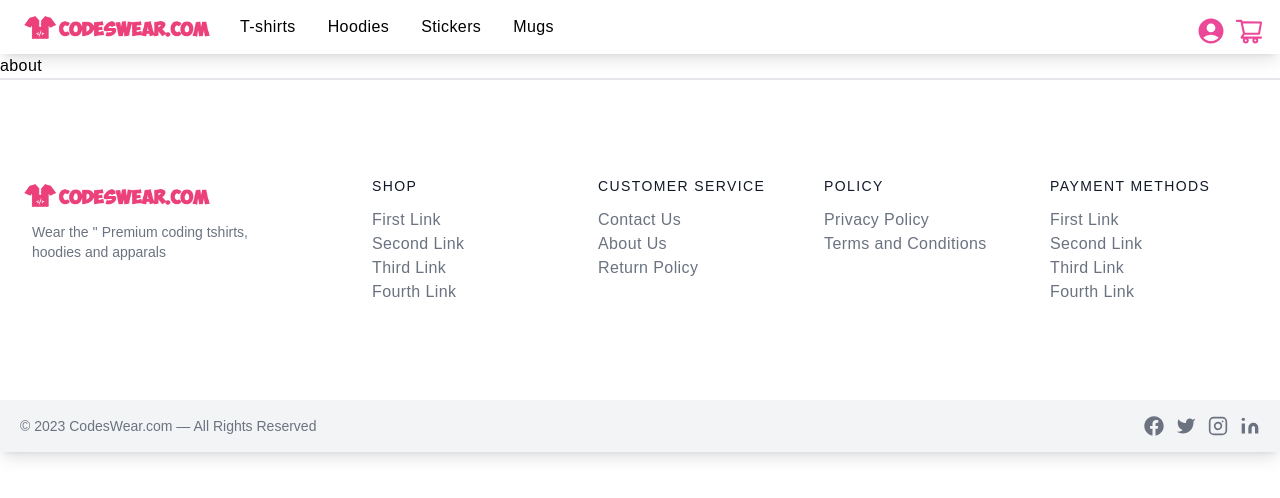
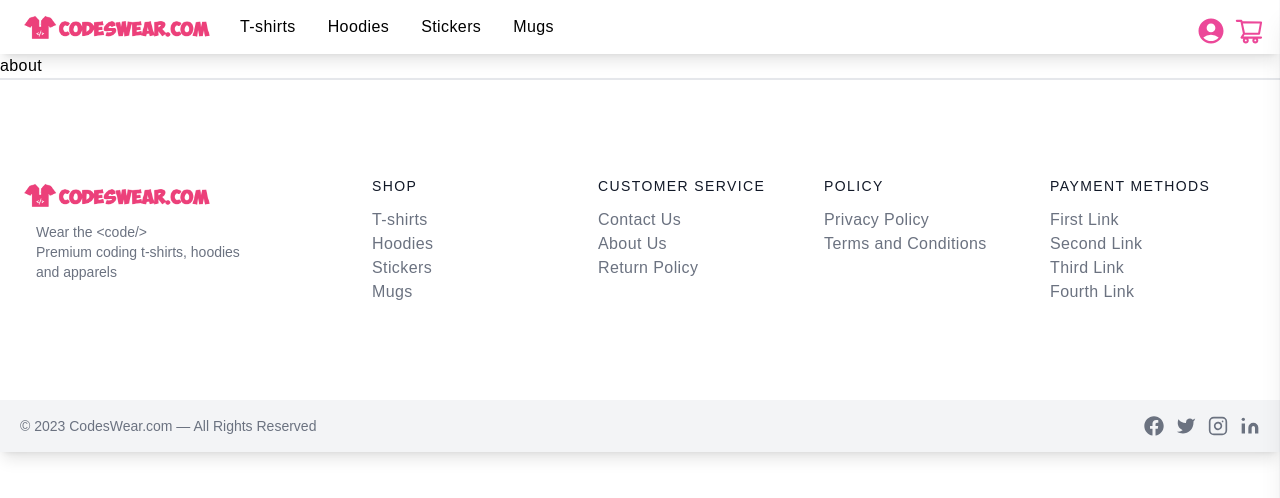
Before and after one commit to MdTanvirHassan/CodesWear, a Next.js app: page /about in a window 1280 px wide. Shown: the top 498 px of the page. Built offline with nearby package versions, Linux system fonts and the light colour scheme.

Commit message:
Replacing Dummy Text

```diff
--- a/components/Footer.js
+++ b/components/Footer.js
@@ -15,23 +15,23 @@ const Footer = () => {
         {/* <span className="ml-3 text-xl"></span> */}
       </div>
       </Link>
-      <p className="mt-2 px-3 text-sm text-gray-500">Wear the '<code/>' Premium coding tshirts, hoodies and apparals</p>
+      <p className="mt-2 px-4 text-sm text-gray-500">Wear the &lt;code/&gt; <br /> Premium coding t-shirts, hoodies and apparels</p>
     </div>
     <div className="flex-grow flex flex-wrap md:pl-20 -mb-10 md:mt-0 mt-10 md:text-left text-center">
       <div className="lg:w-1/4 md:w-1/2 w-full px-4">
         <h2 className="title-font font-medium text-gray-900 tracking-widest text-sm mb-3">SHOP</h2>
         <nav className="list-none mb-10">
           <li>
-            <a className="text-gray-500 hover:text-gray-800">First Link</a>
+            <Link legacyBehavior href={'/tshirts'}><a className="text-gray-500 hover:text-gray-800">T-shirts</a></Link>
           </li>
           <li>
-            <a className="text-gray-500 hover:text-gray-800">Second Link</a>
+          <Link legacyBehavior href={'/hoodies'}><a className="text-gray-500 hover:text-gray-800">Hoodies</a></Link>
           </li>
           <li>
-            <a className="text-gray-500 hover:text-gray-800">Third Link</a>
+          <Link legacyBehavior href={'/stickers'}><a className="text-gray-500 hover:text-gray-800">Stickers</a></Link>
           </li>
           <li>
-            <a className="text-gray-500 hover:text-gray-800">Fourth Link</a>
+          <Link legacyBehavior href={'/mugs'}><a className="text-gray-500 hover:text-gray-800">Mugs</a></Link>
           </li>
         </nav>
       </div>
--- a/components/Navbar.js
+++ b/components/Navbar.js
@@ -59,7 +59,7 @@ const Navbar = ({ cart, addToCart, RemoveFromCart, clearCart, subTotal }) => {
 
       <div
         ref={ref}
-        className={`h-screen sidebar absolute right-0 top-0 p-10 bg-pink-50 transform transition-transform ${Object.keys(cart).length === 0? 'translate-x-full':'translate-x-0'} z-10`}>
+        className={`h-screen sidebar absolute right-0 top-0 p-10 bg-pink-50 z-10 backdrop-filter backdrop-blur-lg shadow-xl ring-1 ring-gray-900/5 transform transition-transform ${Object.keys(cart).length === 0? 'translate-x-full':'translate-x-0'} z-10`}>
         <h2 className="text-xl font-bold text-center">Shopping Cart</h2>
         <span
           onClick={toggleCart}
@@ -75,7 +75,7 @@ const Navbar = ({ cart, addToCart, RemoveFromCart, clearCart, subTotal }) => {
               <li key={k} className="hover:text-black">
                 <div className="item flex my-5">
                   <div className="w-2/3 font-semibold text-sm">
-                    {cart[k].name}
+                    {cart[k].name}({cart[k].size}/{cart[k].variant})
                   </div>
                   <div className="w-1/3 flex font-semibold text-center justify-center items-center text-lg">
                     <AiFillMinusSquare
--- a/pages/product/[slug].js
+++ b/pages/product/[slug].js
@@ -43,7 +43,7 @@ const Post = ({ addToCart, product, variants }) => {
               <img
                 alt="e-commerce"
                 className=" object-fill object-center w-full h-full m-auto block px-8 md:px-24 rounded"
-                src="https://m.media-amazon.com/images/I/71RYmFd2sPL._AC_UX385_.jpg"
+                src={product.img}
               />
             </div>
 
@@ -52,7 +52,7 @@ const Post = ({ addToCart, product, variants }) => {
                 CODESWEAR
               </h2>
               <h1 className="text-gray-900 text-3xl font-medium mb-1">
-                Wear Your Code
+                {product.title}({product.size}/{product.color})
               </h1>
               <div className="flex mb-4">
                 <span className="flex items-center">
@@ -145,7 +145,7 @@ const Post = ({ addToCart, product, variants }) => {
                 </span>
               </div>
               <p className="leading-relaxed">
-                Lorem ipsum dolor sit amet consectetur adipisicing elit. Sapiente sunt cum ipsa quis beatae aspernatur sit rem aliquam non minima.
+                {product.desc}
               </p>
               <div className="flex mt-6 items-center pb-5 border-b-2 border-gray-100 mb-5">
                 <div className="flex">
@@ -176,7 +176,7 @@ const Post = ({ addToCart, product, variants }) => {
                       {Object.keys(variants[color]).includes('M') && <option value={'M'}>M</option>}
                       {Object.keys(variants[color]).includes('L') && <option value={'L'}>L</option>}
                       {Object.keys(variants[color]).includes('XL') && <option value={'XL'}>XL</option>}
-                      {Object.keys(variants[color]).includes('XXL') && <option value={'XXL'}>XxL</option>}
+                      {Object.keys(variants[color]).includes('XXL') && <option value={'XXL'}>XXL</option>}
 
                     </select>
                     <span className="absolute right-0 top-0 h-full w-10 text-center text-gray-600 pointer-events-none flex items-center justify-center">
@@ -196,7 +196,7 @@ const Post = ({ addToCart, product, variants }) => {
               </div>
               <div className="flex">
                 <span className=" font-medium text-2xl text-gray-900">
-                  $58.00
+                  ${product.price}
                 </span>
                 <button className="flex ml-4 text-white text-sm  border-0 py-2 px-2 focus:outline-none  rounded">
                   Buy Now
@@ -206,10 +206,10 @@ const Post = ({ addToCart, product, variants }) => {
                     addToCart(
                       slug,
                       1,
-                      499,
-                      "Wear the Code (L, Red)",
-                      "L",
-                      "Red"
+                      product.price,
+                      product.title,
+                      size,
+                      color
                     )
                   }
                   className="flex ml-2 text-white text-sm  border-0 py-2 px-2 focus:outline-none rounded">
```
